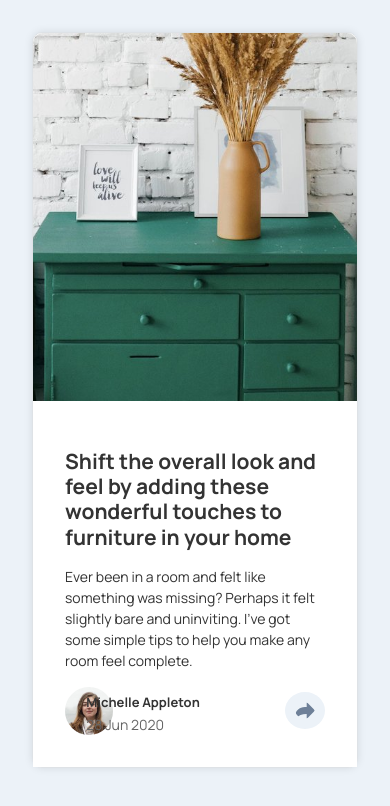
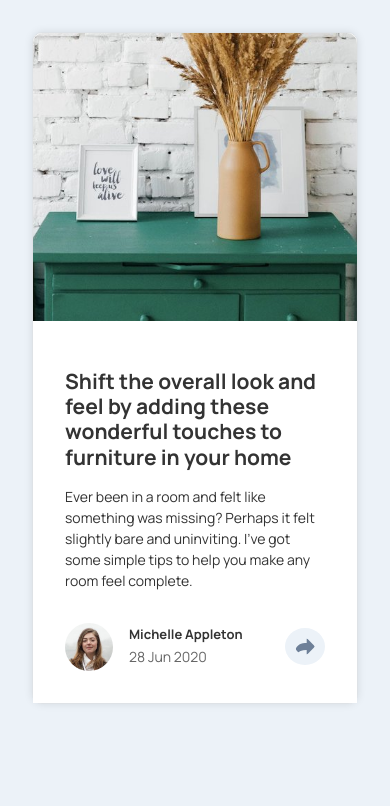
Before and after one commit to Trishachi/article-preview-react, a React (Vite) app: page / in a window 390 px wide. Shown: the top 806 px of the page. Built offline with nearby package versions, Linux system fonts and the light colour scheme.

Commit message:
Mobile view complete v2.0

```diff
--- a/src/components/ArticlePreview.css
+++ b/src/components/ArticlePreview.css
@@ -19,7 +19,7 @@ Version: v1.0
 
 .article-image {
     width: 100%;
-    height: 23rem;
+    height: 18rem;
 }
 
 .article-image img {
@@ -45,8 +45,8 @@ Version: v1.0
 
 .article-author {
     display: flex;
-    justify-content: space-between;
     align-items: center;
+    padding-top: 1rem;
 }
 
 .article-author-image {
@@ -58,10 +58,10 @@ Version: v1.0
 .article-author-info {
     display: flex;
     flex-direction: column;
+    flex-grow: 1;
     align-items: flex-start;
     justify-content: flex-start;
-    padding: 0.5rem 0 0 0;
-    margin-left: -7rem;
+    padding-left: 1rem;
 }
 
 .article-author-name {
```
